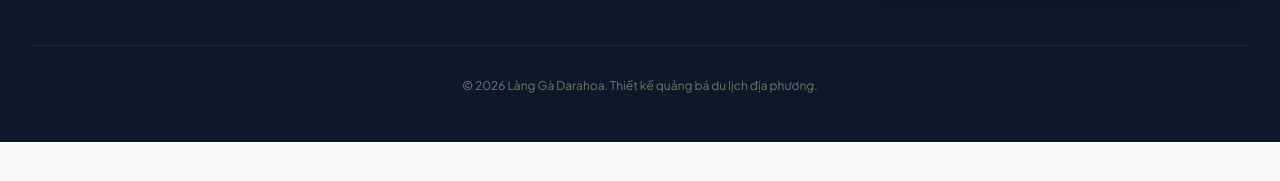
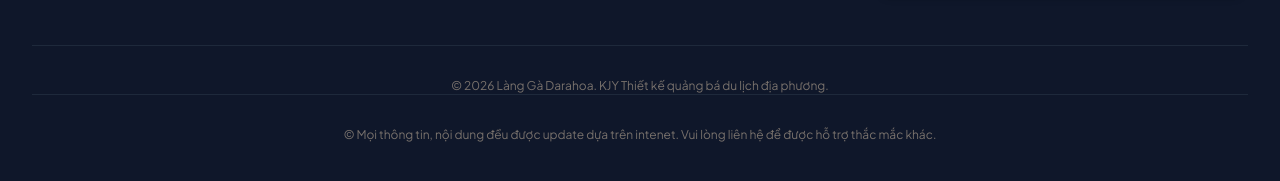
Before and after one commit to Thong8989/ChickenVillageVietnam, a plain HTML site: page index.html in a window 1280 px wide. Shown: the part 5079-5260 px from the top of the page. Before the commit the page ends 5221 px from the top, so only its background shows below. Drawn offline with nearby package versions, Linux system fonts and the light colour scheme.

Commit message:
Update index.html

```diff
--- a/index.html
+++ b/index.html
@@ -377,7 +377,9 @@
                 </div>
             </div>
         </div>
-        <div class="max-w-7xl mx-auto pt-8 border-t border-slate-800 text-center text-xs text-stone-500">&copy; 2026 Làng Gà Darahoa. Thiết kế quảng bá du lịch địa phương.</div>
+        <div class="max-w-7xl mx-auto pt-8 border-t border-slate-800 text-center text-xs text-stone-500">&copy; 2026 Làng Gà Darahoa. KJY Thiết kế quảng bá du lịch địa phương.</div>
+         <div class="max-w-7xl mx-auto pt-8 border-t border-slate-800 text-center text-xs text-stone-500">&copy; Mọi thông tin, nội dung đều được update dựa trên intenet. Vui lòng liên hệ để được hỗ trợ thắc mắc khác.</div>
+    </footer>
     </footer>
 
     <!-- POPUP ĐỌC CHI TIẾT 6 BÀI VIẾT -->
```
